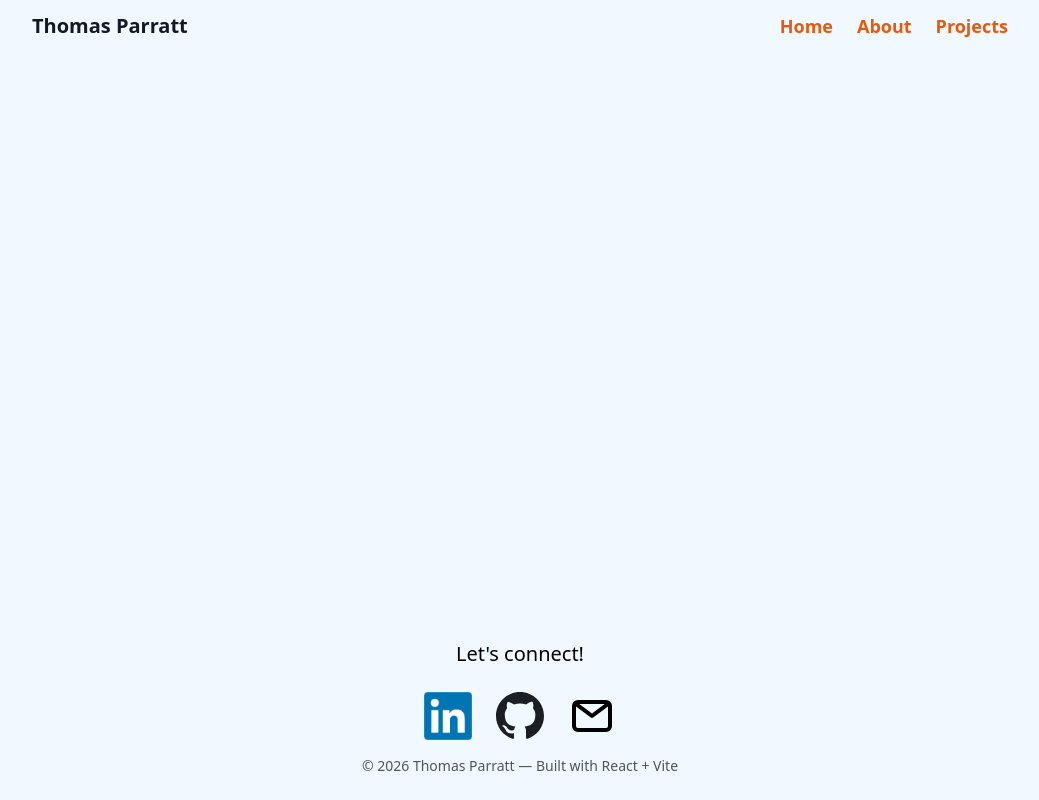
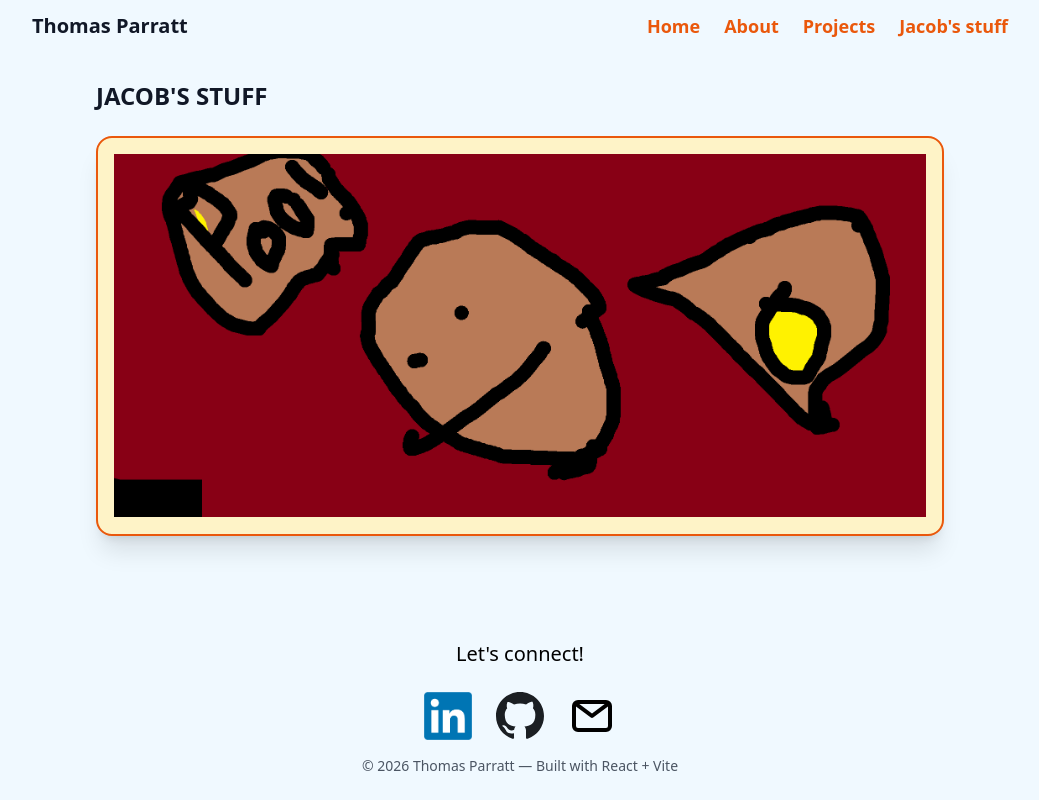
Before and after one commit to ThomasParratt/portfolio, a React (Vite) app: page /jacob in a window 1280 px wide. Shown: the whole page, without its empty margins (120-1159 px from the left). Built offline with nearby package versions, Linux system fonts and the light colour scheme.

Commit message:
added Jacob's page

```diff
--- a/src/App.jsx
+++ b/src/App.jsx
@@ -1,5 +1,6 @@
 import Navbar from './components/Navbar'
 import Home from './components/Home'
+import Jacob from './components/Jacob'
 import Projects from './components/Projects'
 import About from './components/About'
 import Footer from './components/Footer'
@@ -30,6 +31,7 @@ export default function App() {
           <Route path="/projects" element={<Projects />} />
           <Route path="/pong" element={<PongGame />} />
           <Route path="/pongFace" element={<PongGameFace />} />
+          <Route path="/jacob" element={<Jacob />} />
         </Routes>
       </main>
       <Footer />
--- /dev/null
+++ b/src/components/Jacob.jsx
@@ -0,0 +1,22 @@
+import poo from '../assets/poo.png'
+
+export default function Jacob() {
+    return (
+        <section className="pt-12 pb-12 relative mt-8">
+            <div className="max-w-4xl mx-auto px-6 space-y-6">
+                <h2 className="text-2xl font-extrabold">JACOB'S STUFF</h2>
+                <article
+                    className="relative min-h-[500px] md:min-h-[400px] border-2 border-orange-600 rounded-2xl p-4 shadow-xl transition bg-amber-100"
+                >
+                    <div>
+                        <img
+                                                        src={poo}
+                                                        alt="poo"
+                                                        className=""
+                                                    />
+                    </div>
+                </article>
+            </div>
+        </section>
+    )
+}
--- a/src/components/Navbar.jsx
+++ b/src/components/Navbar.jsx
@@ -25,6 +25,7 @@ export default function Navbar() {
                     <li><Link to="/" className="hover:underline text-orange-600 text-lg font-semibold">Home</Link></li>
                     <li><Link to="/about" className="hover:underline text-orange-600 text-lg font-semibold">About</Link></li>
                     <li><Link to="/projects" className="hover:underline text-orange-600 text-lg font-semibold">Projects</Link></li>
+                    <li><Link to="/jacob" className="hover:underline text-orange-600 text-lg font-semibold">Jacob's stuff</Link></li>
                 </ul>
 
                 {/* Mobile menu button */}
```
Also changed, not shown: src/assets/poo.png (added).
